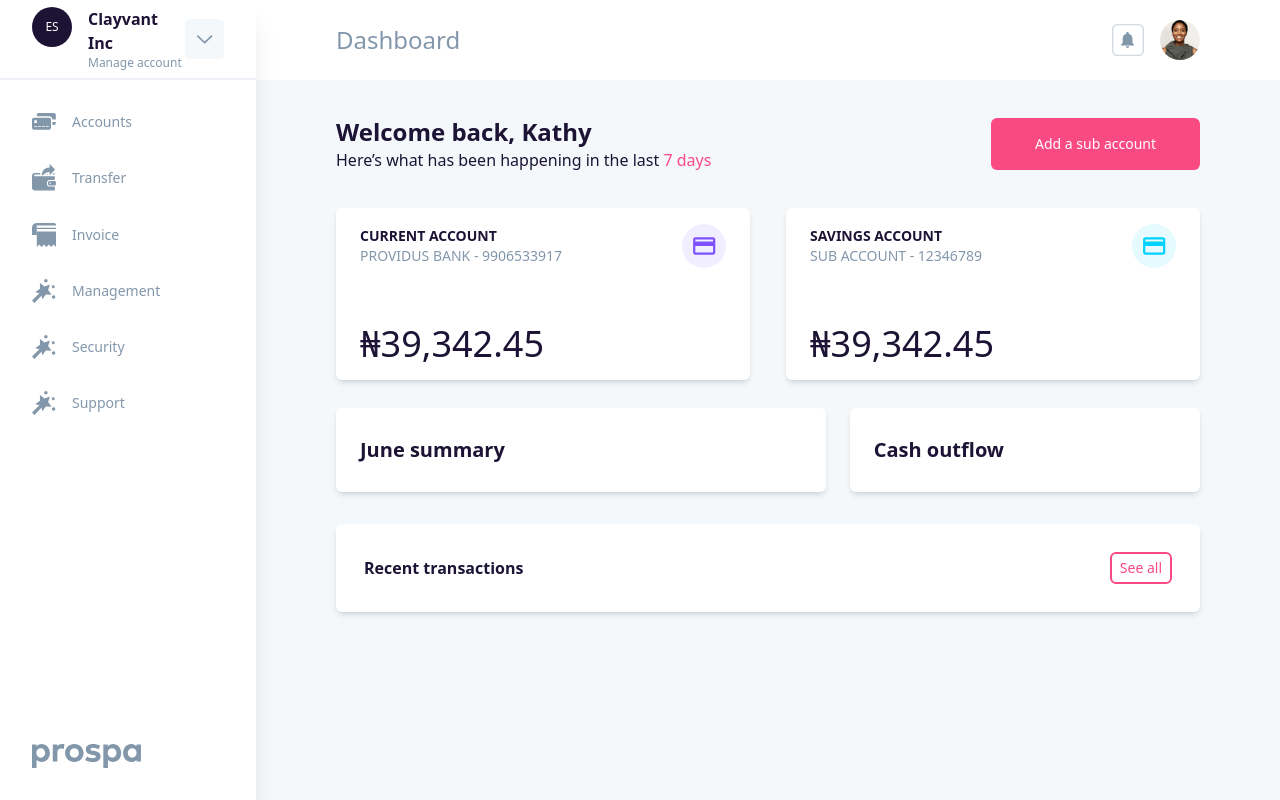
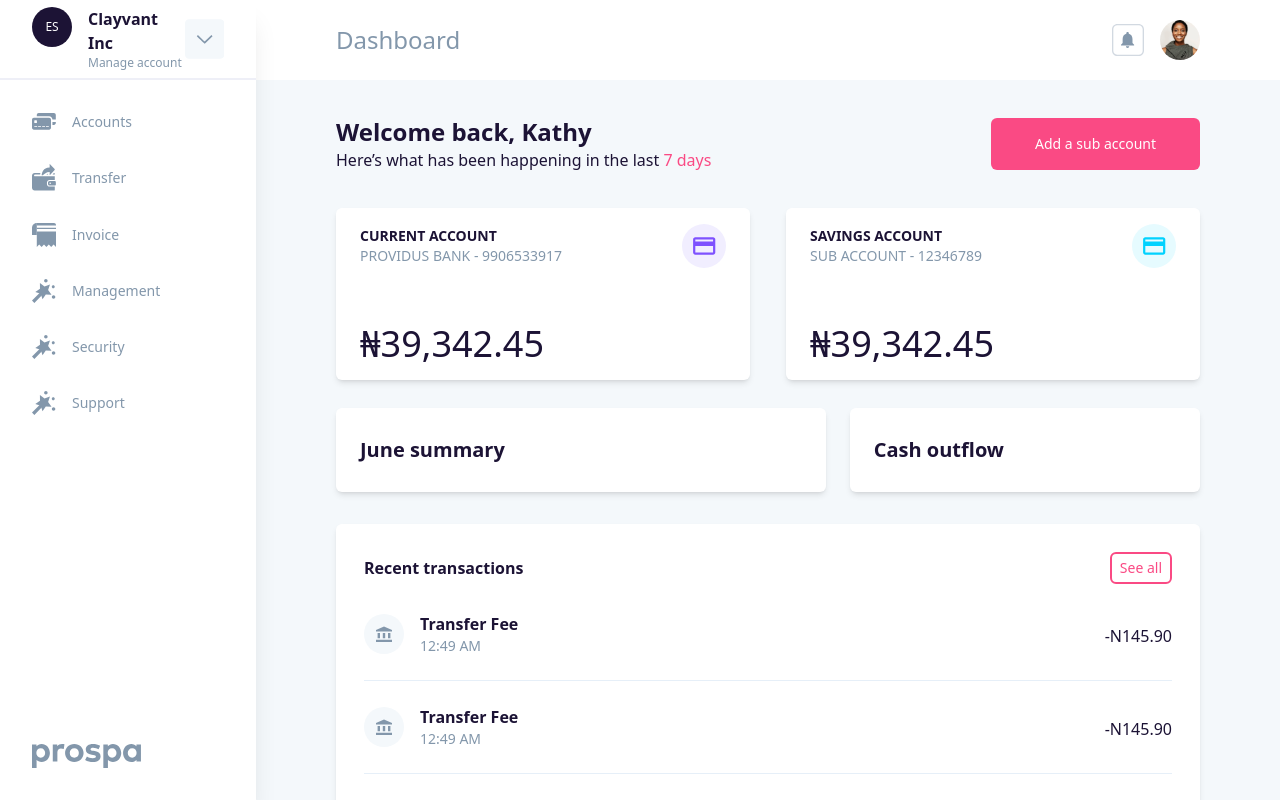
Before and after one commit to samuelkurdz/prospa, a React (Create React App) app: page /home in a window 1280 px wide. Built offline with nearby package versions, Linux system fonts and the light colour scheme.

Commit message:
transaction section

```diff
--- a/src/components/dash-contents/transactions.tsx
+++ b/src/components/dash-contents/transactions.tsx
@@ -2,11 +2,100 @@ import Button from "../Button";
 
 function Transactions() {
   return <div className="bg-white p-7 rounded-md shadow-md mt-8">
-    <header className="flex justify-between items-center">
+    <header className="flex justify-between items-center mb-7">
       <p className="font-semibold">Recent transactions</p>
       <Button secondary small>See all</Button>
     </header>
 
+    <div>
+      <section className="flex justify-between items-baseline">
+        <div className="flex items-center gap-4">
+          <div className="bg-[#F4F8FB] w-10 h-10 flex items-center justify-center rounded-full">
+          <svg width="16" height="16" viewBox="0 0 16 16" fill="none" xmlns="http://www.w3.org/2000/svg">
+            <path fillRule="evenodd" clipRule="evenodd" d="M0 4.08994L8 0.384216L16 4.08994V5.57223H0V4.08994ZM1.6 7.05452H4V12.2425H1.6V7.05452ZM6.8 12.2425V7.05452H9.2V12.2425H6.8ZM16 15.9482V13.7248H0V15.9482H16ZM12 7.05452H14.4V12.2425H12V7.05452Z" fill="#8397AB"/>
+          </svg>
+
+          </div>
+          <div>
+            <p className="font-semibold">Transfer Fee</p>
+            <p className="font-medium text-subText text-sm">12:49 AM</p>
+          </div>
+        </div>
+        <div className="font-medium">-N145.90</div>
+      </section>
+
+      <div className="w-full h-px bg-[#E6EFF8] my-6"></div>
+
+      <section className="flex justify-between items-baseline">
+        <div className="flex items-center gap-4">
+          <div className="bg-[#F4F8FB] w-10 h-10 flex items-center justify-center rounded-full">
+          <svg width="16" height="16" viewBox="0 0 16 16" fill="none" xmlns="http://www.w3.org/2000/svg">
+            <path fillRule="evenodd" clipRule="evenodd" d="M0 4.08994L8 0.384216L16 4.08994V5.57223H0V4.08994ZM1.6 7.05452H4V12.2425H1.6V7.05452ZM6.8 12.2425V7.05452H9.2V12.2425H6.8ZM16 15.9482V13.7248H0V15.9482H16ZM12 7.05452H14.4V12.2425H12V7.05452Z" fill="#8397AB"/>
+          </svg>
+
+          </div>
+          <div>
+            <p className="font-semibold">Transfer Fee</p>
+            <p className="font-medium text-subText text-sm">12:49 AM</p>
+          </div>
+        </div>
+        <div className="font-medium">-N145.90</div>
+      </section>
+
+      <div className="w-full h-px bg-[#E6EFF8] my-6"></div>
+
+      <section className="flex justify-between items-baseline">
+        <div className="flex items-center gap-4">
+          <div className="bg-[#F4F8FB] w-10 h-10 flex items-center justify-center rounded-full">
+          <svg width="16" height="16" viewBox="0 0 16 16" fill="none" xmlns="http://www.w3.org/2000/svg">
+            <path fillRule="evenodd" clipRule="evenodd" d="M0 4.08994L8 0.384216L16 4.08994V5.57223H0V4.08994ZM1.6 7.05452H4V12.2425H1.6V7.05452ZM6.8 12.2425V7.05452H9.2V12.2425H6.8ZM16 15.9482V13.7248H0V15.9482H16ZM12 7.05452H14.4V12.2425H12V7.05452Z" fill="#8397AB"/>
+          </svg>
+
+          </div>
+          <div>
+            <p className="font-semibold">Transfer Fee</p>
+            <p className="font-medium text-subText text-sm">12:49 AM</p>
+          </div>
+        </div>
+        <div className="font-medium">-N145.90</div>
+      </section>
+
+      <div className="w-full h-px bg-[#E6EFF8] my-6"></div>
+
+      <section className="flex justify-between items-baseline">
+        <div className="flex items-center gap-4">
+          <div className="bg-[#F4F8FB] w-10 h-10 flex items-center justify-center rounded-full">
+          <svg width="16" height="16" viewBox="0 0 16 16" fill="none" xmlns="http://www.w3.org/2000/svg">
+            <path fillRule="evenodd" clipRule="evenodd" d="M0 4.08994L8 0.384216L16 4.08994V5.57223H0V4.08994ZM1.6 7.05452H4V12.2425H1.6V7.05452ZM6.8 12.2425V7.05452H9.2V12.2425H6.8ZM16 15.9482V13.7248H0V15.9482H16ZM12 7.05452H14.4V12.2425H12V7.05452Z" fill="#8397AB"/>
+          </svg>
+
+          </div>
+          <div>
+            <p className="font-semibold">Transfer Fee</p>
+            <p className="font-medium text-subText text-sm">12:49 AM</p>
+          </div>
+        </div>
+        <div className="font-medium">-N145.90</div>
+      </section>
+
+      <div className="w-full h-px bg-[#E6EFF8] my-6"></div>
+
+      <section className="flex justify-between items-baseline">
+        <div className="flex items-center gap-4">
+          <div className="bg-[#F4F8FB] w-10 h-10 flex items-center justify-center rounded-full">
+          <svg width="16" height="16" viewBox="0 0 16 16" fill="none" xmlns="http://www.w3.org/2000/svg">
+            <path fillRule="evenodd" clipRule="evenodd" d="M0 4.08994L8 0.384216L16 4.08994V5.57223H0V4.08994ZM1.6 7.05452H4V12.2425H1.6V7.05452ZM6.8 12.2425V7.05452H9.2V12.2425H6.8ZM16 15.9482V13.7248H0V15.9482H16ZM12 7.05452H14.4V12.2425H12V7.05452Z" fill="#8397AB"/>
+          </svg>
+
+          </div>
+          <div>
+            <p className="font-semibold">Transfer Fee</p>
+            <p className="font-medium text-subText text-sm">12:49 AM</p>
+          </div>
+        </div>
+        <div className="font-medium">-N145.90</div>
+      </section>
+    </div>
   </div>;
 }
 
--- a/src/pages/dashboard.tsx
+++ b/src/pages/dashboard.tsx
@@ -1,16 +1,21 @@
-import React from "react";
+import React, { CSSProperties } from "react";
 
 import Aside from '../components/dashboard/aside';
 import Header from '../components/dashboard/header';
 import DashboardContent from '../components/dashboard/content';
 
+
+const dashContainer: CSSProperties = {
+  height: 'calc(100vh - 80px)',
+  overflowY: 'scroll'
+}
 const Dashboard = () => {
   return (
     <div className="grid grid-cols-5 h-screen">
       <Aside />
       <div className="col-span-4 bg-[#F4F8FB] h-full">
         <Header />
-        <section className="py-9 px-20">
+        <section className="py-9 px-20" style={dashContainer}>
           <DashboardContent />
         </section>
       </div>
```
